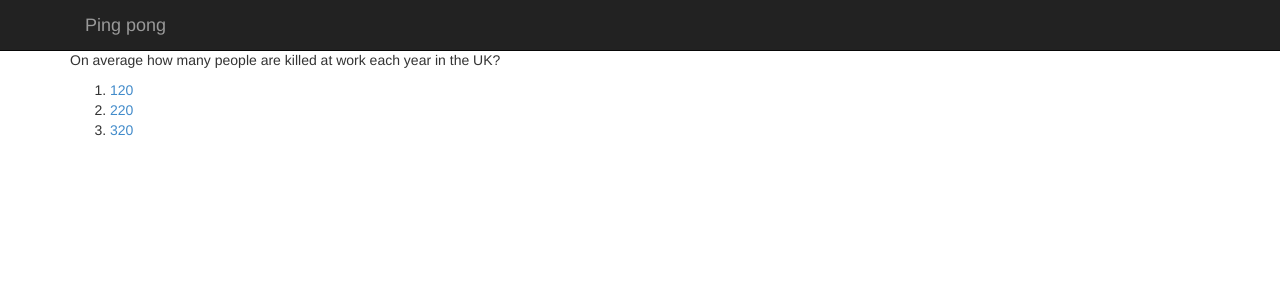
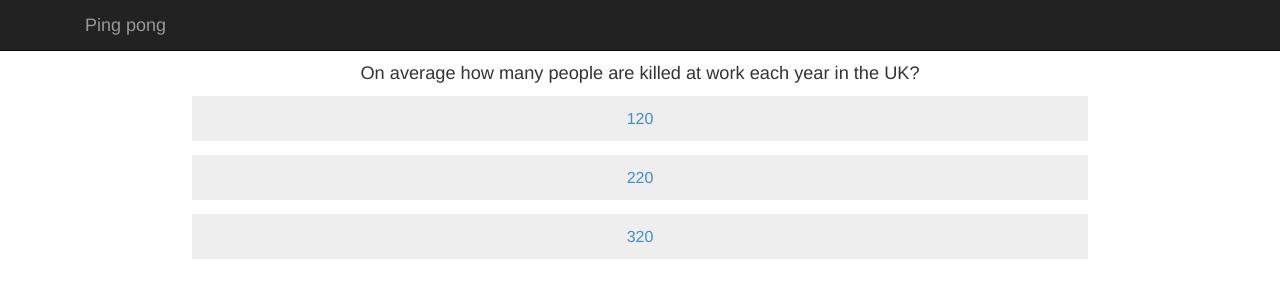
Before and after one commit to pebblecode/pingpong, a website: page app/public/student/index.html in a window 1280 px wide. Drawn offline with nearby package versions, Linux system fonts and the light colour scheme; files that its build step writes are made by us from their sources.

Commit message:
Some basic styling for student view

```diff
--- a/app/views/sass/main.scss
+++ b/app/views/sass/main.scss
@@ -1,3 +1,5 @@
+@import 'student';
+
 body {
   padding-top: 50px;
 }
--- /dev/null
+++ b/app/views/sass/student.scss
@@ -0,0 +1,40 @@
+.container.student {
+
+  padding: 10px;
+
+  .question {
+    font-size: 1.3em;
+    text-align: center;
+  }
+
+  .answers {
+    list-style-type: none;
+    padding: 0;
+    margin: 0;
+
+    li {
+      margin: 0 0 1em 0;
+      padding: 0;
+
+      a {
+        display: block;
+        width: 80%;
+        padding: 2px;
+        margin: 0 auto;
+        min-height: 41px;
+        line-height: 41px;
+        font-size: 16px;
+        background-color: #eee;
+        text-align: center;
+
+        &:hover {
+          text-decoration: none;
+          background-color: #ddd;
+        }
+      }
+
+    }
+
+  }
+
+}
```
Also changed, not shown: app/public/css/main.css (added).
